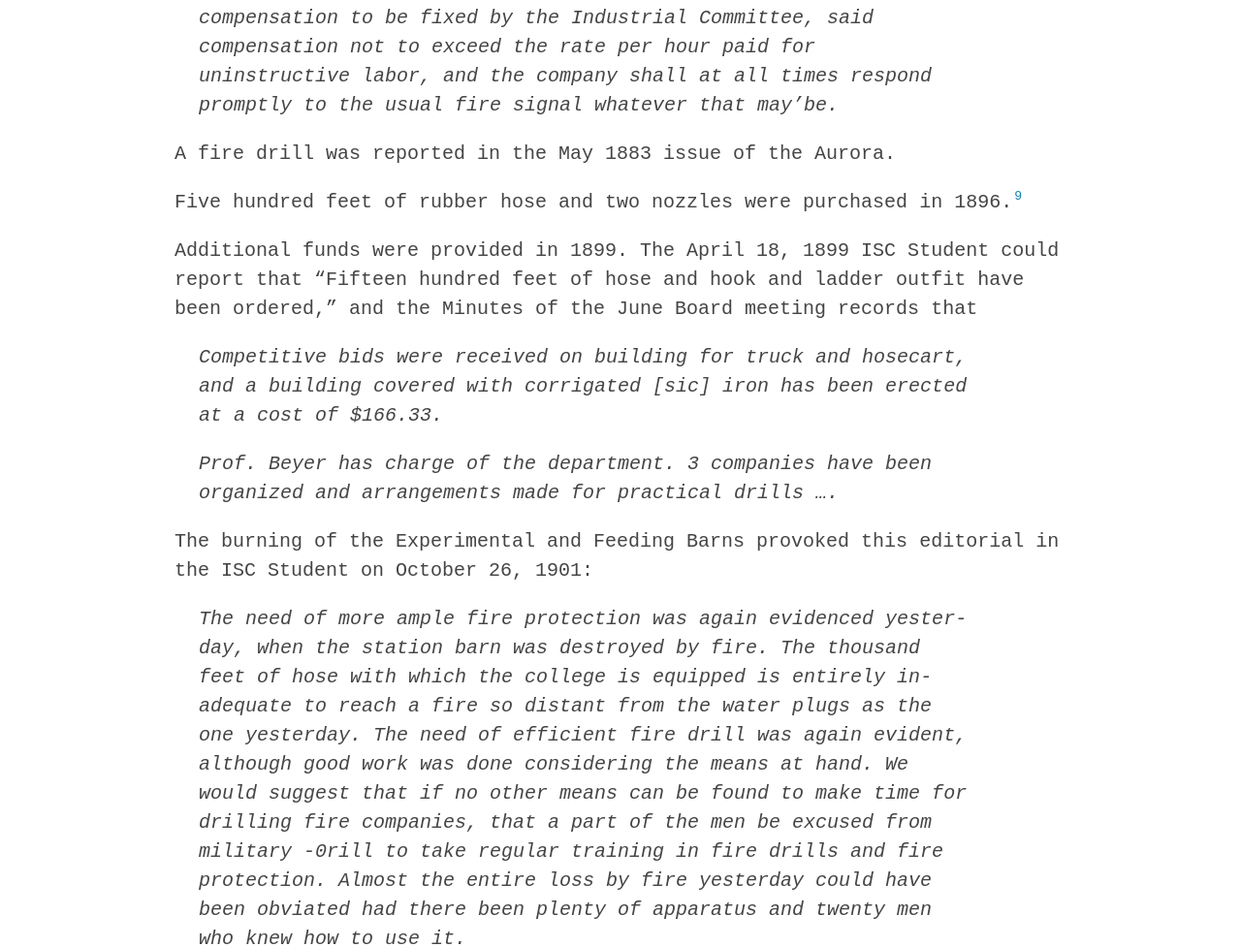
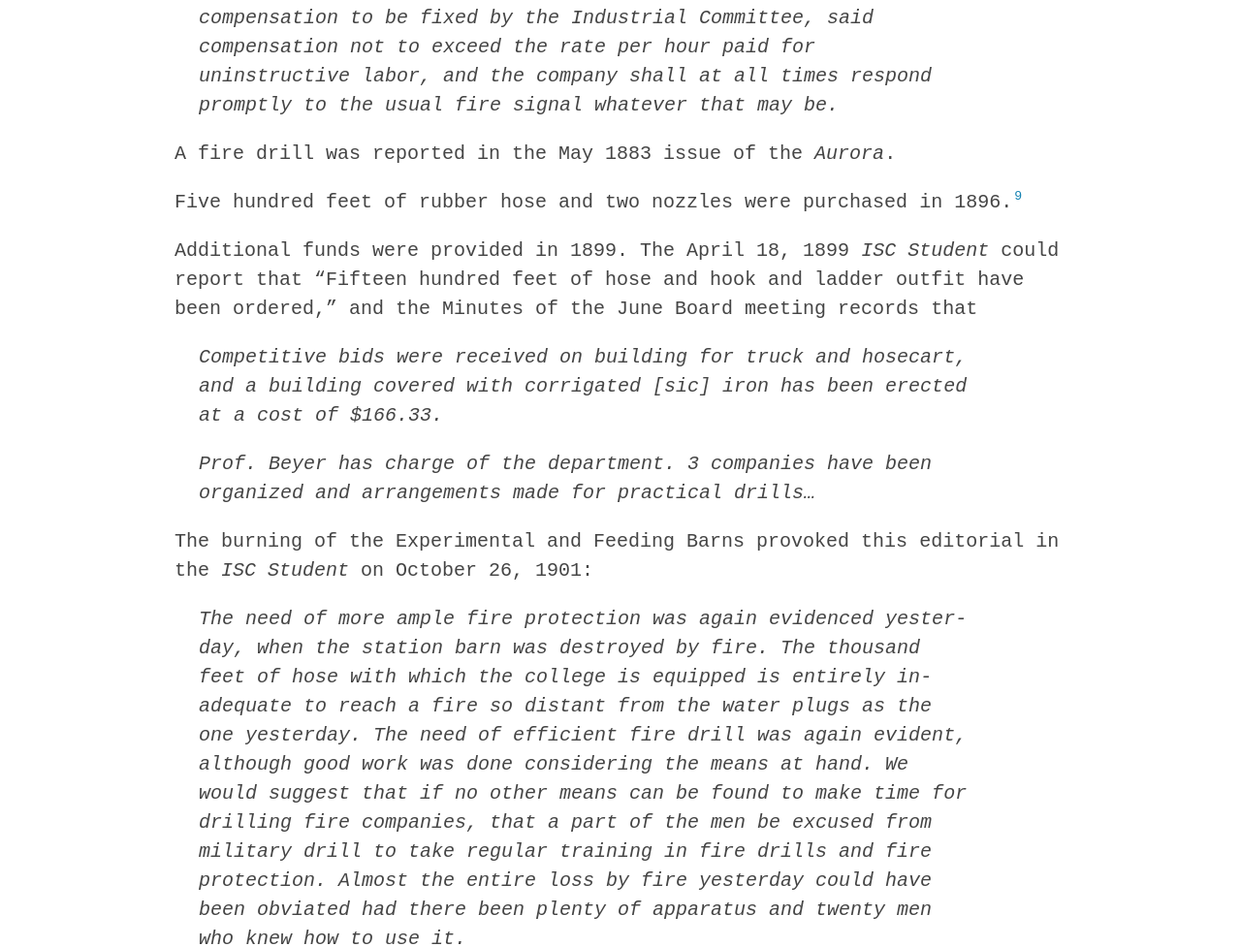
Before and after one commit to emanderson811/day-edition, a Jekyll site: the page built from _texts/008day-misc.md, in a window 1280 px wide and 1400 px high, scrolled down 4522 px. Shown: the part 373-1350 px from the top of the window at 97% size. Built offline with Jekyll 4.4.1, drawn with Linux system fonts in a browser that asks for light colours; some of the changed text lies outside the part shown.

Commit message:
Update 008day-misc.md

```diff
--- a/_texts/008day-misc.md
+++ b/_texts/008day-misc.md
@@ -16,7 +16,7 @@
 
 The first brick made on the college grounds were those for the walls of the Farm House.[^fn1] The exact location of that 1860 brickyard has not been identified.
 
-[^fn1]: Report of  the Commissioner of Agriculture  for  the Year  1865.  p.  174
+[^fn1]: Report of the Commissioner of Agriculture for the Year 1865. p. 174
 
 When construction for the College Building was started in 1864 the con­tract for the manufacture and laying of the bricks was awarded to Chamber­lin & Co. of Jones County
 
@@ -24,7 +24,7 @@
 >
 >The second kiln contained about 100,000 of better made than the first, but not as a burn. We have paid $451.00 on this kiln. The kiln is on the land of Mr. Porter, formerly owned by W.J. Graham, adjoining the farm. We will have to pay Mr. Graham 20 cts. per thousand. The first hundred thousand nothing to be paid on. The whole amount paid to Chamberlin & Co. is $1338.82.[^fn2]
 
-[^fn2]: Sixth Annual Report... for  1865
+[^fn2]: Sixth Annual Report... for 1865
 
 Whether the kiln on Mr. Porter's land refers only to the second burn is uncertain. Perhaps the first kiln was on the farm. In a letter request­ing additional compensation, on March 20, 1865, B.K. Bronson of Chamber­lin & Co. refers to the first kiln burned (200M) "and those made in the yard (some 60M more)."[^fn3] This seems to indicate that there were two different locations.
 
@@ -65,7 +65,7 @@
  </tr>
 </table>
 
-Building the  Boarding house took 1520 feet of native lumber and 5475 feet of pine. For the Lime House he used 450 feet of native lumber and 2000 feet of pine. Brickyard lumber, all pine came to 8000 feet. The lumber was apparently furnished by the College.
+Building the Boarding house took 1520 feet of native lumber and 5475 feet of pine. For the Lime House he used 450 feet of native lumber and 2000 feet of pine. Brickyard lumber, all pine came to 8000 feet. The lumber was apparently furnished by the College.
 
 The following May (1866) the Building Committee spent $47.50 for lum­ber to repair the "Boarding Shanty."[^fn6]
 
@@ -93,23 +93,23 @@
 
 >That the sum of $135.00 or so much there of as may be necessary be appropriated from Interest Fund for the purpose of purchasing a ladder, hooks, buckets, ropes, axes and a trumpet for the fire department of the College.
 >
->And it is further Ordered, that a fire company be organized under the direction of Gen. Geddes from among the students of the College, that said company shall drill not less than one hour per week, and for the time spent in such drill they shall receive a compensation to be fixed by the Industrial Committee, said compensation not to exceed the rate per hour paid for uninstructive labor, and the company shall at all times respond promptly to the usual fire sig­nal whatever that may'be.
+>And it is further Ordered, that a fire company be organized under the direction of Gen. Geddes from among the students of the College, that said company shall drill not less than one hour per week, and for the time spent in such drill they shall receive a compensation to be fixed by the Industrial Committee, said compensation not to exceed the rate per hour paid for uninstructive labor, and the company shall at all times respond promptly to the usual fire sig­nal whatever that may be.
 
-A fire drill was reported in the May 1883 issue of the Aurora.
+A fire drill was reported in the May 1883 issue of the *Aurora*.
 
 Five hundred feet of rubber hose and two nozzles were purchased in 1896.[^fn9]
 
 [^fn9]: Minutes, Nov. 23-25, 1896
 
-Additional funds were provided in 1899. The April 18, 1899 ISC Student could report that "Fifteen hundred feet of hose and hook and ladder outfit have been ordered," and the Minutes of the June Board meeting records that
+Additional funds were provided in 1899. The April 18, 1899 *ISC Student* could report that "Fifteen hundred feet of hose and hook and ladder outfit have been ordered," and the Minutes of the June Board meeting records that
 
 >Competitive bids were received on building for truck and hose­cart, and a building covered with corrigated [sic] iron has been erected at a cost of $166.33.
 >
->Prof. Beyer has charge of the department. 3 companies have been organized and arrangements made for practical drills ....
+>Prof. Beyer has charge of the department. 3 companies have been organized and arrangements made for practical drills...
 
-The burning of the Experimental and Feeding Barns provoked this editor­ial in the ISC Student on October 26, 1901:
+The burning of the Experimental and Feeding Barns provoked this editor­ial in the *ISC Student* on October 26, 1901:
 
->The need of more ample fire protection was again evidenced yester­day, when the station barn was destroyed by fire. The thousand feet of hose with which the college is equipped is entirely in­adequate to reach a fire so distant from the water plugs as the one yesterday. The need of efficient fire drill was again evident, although good work was done considering the means at hand. We would suggest that if no other means can be found to make time for drilling fire companies, that a part of the men be excused from military -0rill to take regular training in fire drills and fire protection. Almost the entire loss by fire yesterday could have been obviated had there been plenty of apparatus and twenty men who knew how to use it.
+>The need of more ample fire protection was again evidenced yester­day, when the station barn was destroyed by fire. The thousand feet of hose with which the college is equipped is entirely in­adequate to reach a fire so distant from the water plugs as the one yesterday. The need of efficient fire drill was again evident, although good work was done considering the means at hand. We would suggest that if no other means can be found to make time for drilling fire companies, that a part of the men be excused from military drill to take regular training in fire drills and fire protection. Almost the entire loss by fire yesterday could have been obviated had there been plenty of apparatus and twenty men who knew how to use it.
 
 The following July the Board approved the expenditure of $900 "for ex­tension of water mains for fire protection at Station barn."
 
@@ -119,9 +119,9 @@
 
 [^fn10]: Minutes, Nov. 1911
 
-Following the burning of the Armory in December 1922, the ISC Student expressed the need for and importance of providing a fire department station in the Fourth Ward.
+Following the burning of the Armory in December 1922, the *ISC Student* expressed the need for and importance of providing a fire department station in the Fourth Ward.
 
-On February 7, 1923, the Iowa State Student reported that additional precautions against fire damages had been taken by the college:
+On February 7, 1923, the *Iowa State Student* reported that additional precautions against fire damages had been taken by the college:
 
 >Approximately $1500 has been spent by Iowa State for new fire fighting equipment, part of which has already arrived on the campus and been put in place, according to Herman Knapp, college treasurer.
 >
@@ -145,7 +145,7 @@
 
 Another piece of fire-fighting equipment was added in October of that same year, as recorded in the student paper for October 8, 1923:
 
->Iowa State has a valuable addition to its fire fighting equipment in the form of a new chemical truck. This truck is an American­LaFrance type E body, mounted on a Ford one-ton chassis.
+>Iowa State has a valuable addition to its fire fighting equipment in the form of a new chemical truck. This truck is an American-­LaFrance type E body, mounted on a Ford one-ton chassis.
 >
 >This truck is painted with the official fire department red, with black and white finishing lines. The chassis is a one-ton Ford with a wheel-base of 124 inches, capable of making a speed of thirty-five miles per hour; 30 x 3 &frac12; pneumatic tires are used on the front wheels and 32 x 4 &frac12; on the rear. The tires are mounted on demountable rims. The body is constructed of light wood, reinforced with steel rods. An eight-inch locomotive bell is mounted on the dash. An ordinary Ford lighting system is used, two extra lanterns being included in the outfit.
 >
@@ -155,7 +155,7 @@
 >
 >The piping system is so arranged that one large tank can be filled from the smaller containers while the other large tank is being discharged, and plain water can be pumped through the large hose, if the supply of chemicals runs out. Two three-gallon extinguishers complete the chemical apparatus. An axe, with a pick head, a 36-inch crowbar, one 20-foot extension ladder, with rapid hoisting device, and a 12-foot solid roof ladder with folding hooks make up the new equipment for getting at fires in out-of-the way places.
 
-The Laundry and Chemical Truck Building (later known as the Electric and Paint Shop) was built in 1924 and became the headquarters for the college fire apparatus. In 1930 the Iowa State Student noted that it housed "the college fire truck, which is manned by five students staying at the building during the night and by one of the carpenters in the shop next door during classes."
+The Laundry and Chemical Truck Building (later known as the Electric and Paint Shop) was built in 1924 and became the headquarters for the college fire apparatus. In 1930 the *Iowa State Student* noted that it housed "the college fire truck, which is manned by five students staying at the building during the night and by one of the carpenters in the shop next door during classes."
 
 An agreement between the Ames fire department and the college was entered into by Board action on January 19, 1925. It follows:
 
@@ -183,26 +183,82 @@
 
 Several fires not related to buildings were noted as having been caused from sparks from the railroad engine in the 1890's.
 
-Major fires have destroyed several campus buildings. These are dis­cussed under the individual buildings but are tabulated here for quick
-reference:
->|Dec. 7, 1900 and Aug. 14, 1902 | Main |
-|Oct. 25, 1901 | Experimental Barn and Feeding Barn |
-|Jan. 5, 1912 | South Hall |
-|Jan. 31, 1912, 1922 Jan. 7, 1951, March 30, 1963 | The Gables |
-|March 25, 1913 | Chemical & Physical Laboratory |
-|Jan. 8, 1922 | Hog House |
-|Oct. 6, 1922 | Experiment Station Barn |
-|Dec. 16, 1922 | Armory (rebuilt) |
-|Oct. 7, 1931 | Cattle Barn (rebuilt) |
-|Aug. 16, 1935 | Dairy Barn & Feed Barn (on Dairy Farm -rebuilt) |
-|April 9, 1938 | Margaret Hall |
-|May 31, 1938 | Sheep Shed |
-|April 27, 1940 | Livestock Shelter (west of Brookside Park) |
-|March 31, 1941 | Davidson Hall (rebuilt) |
-|June 16, 1956 | Barn at Vet. Med. Research Institute |
-|Oct. 19, 1958 | Cattle Barn (eastwing) (rebuilt) |
-|March 5, 1959 | Sheep Barn |
-|Feb. 15, 1967 | Poultry House at Vet Med. Research Institute |
+Major fires have destroyed several campus buildings. These are dis­cussed under the individual buildings but are tabulated here for quick reference:
+
+<table>
+ <tr>
+  <td>Dec. 7, 1900 and Aug. 14, 1902</td>
+  <td>Main</td>
+ </tr>
+ <tr>
+  <td>Oct. 25, 1901</td>
+  <td>Experimental Barn and Feeding Barn</td>
+ </tr>
+ <tr>
+  <td>Jan. 5, 1912</td>
+  <td>South Hall</td>
+ </tr>
+ <tr>
+  <td>Jan. 31, 1912, 1922, & Jan. 7, 1951, March 30, 1963</td>
+  <td>The Gables</td>
+ </tr>
+ <tr>
+  <td>March 25, 1913</td>
+  <td>Chemical & Physical Laboratory</td>
+ </tr>
+ <tr>
+  <td>Jan. 8, 1922</td>
+  <td>Hog House</td>
+ </tr>
+ <tr>
+  <td>Oct. 6, 1922</td>
+  <td>Experiment Station Barn</td>
+ </tr>
+ <tr>
+  <td>Dec. 16, 1922</td>
+  <td>Armory (rebuilt)</td>
+ </tr>
+ <tr>
+  <td>Oct. 7, 1931</td>
+  <td>Cattle Barn (rebuilt)</td>
+ </tr>
+ <tr>
+  <td>Aug, 16. 1935</td>
+  <td>Dairy Barn & Feed Barn (on Dairy Farm - rebuilt)</td>
+ </tr>
+ <tr>
+  <td>April 9, 1938</td>
+  <td>Margaret Hall</td>
+ </tr>
+ <tr>
+  <td>May 31, 1938</td>
+  <td>Sheep Shed</td>
+ </tr>
+ <tr>
+  <td>April 27, 1940</td>
+  <td>Livestock Shelter (west of Brookside Park)</td>
+ </tr>
+ <tr>
+  <td>March 21, 1941</td>
+  <td>Davidson Hall (rebuilt)</td>
+ </tr>
+ <tr>
+  <td>June 16, 1956</td>
+  <td>Barn at Vet. Med. Research Institute</td>
+ </tr>
+ <tr>
+  <td>Oct. 19, 1958</td>
+  <td>Cattle Barn (eastwing) (rebuilt)</td>
+ </tr>
+ <tr>
+  <td>March 5, 1959</td>
+  <td>Sheep Barn</td>
+ </tr>
+ <tr>
+  <td>Feb. 15, 1967</td>
+  <td>Poultry House at Vet. Med. Research Institute</td>
+ </tr>
+</table>
 
 Other fires, less damaging than those listed above, have occurred from time to time in campus buildings. A number of the fires resulted from assumed or suspected acts of arson, but no one was ever apprehended as responsible.
 
```
Also changed, not shown: other parts of _texts/008day-misc.md (+4 -4 lines).
